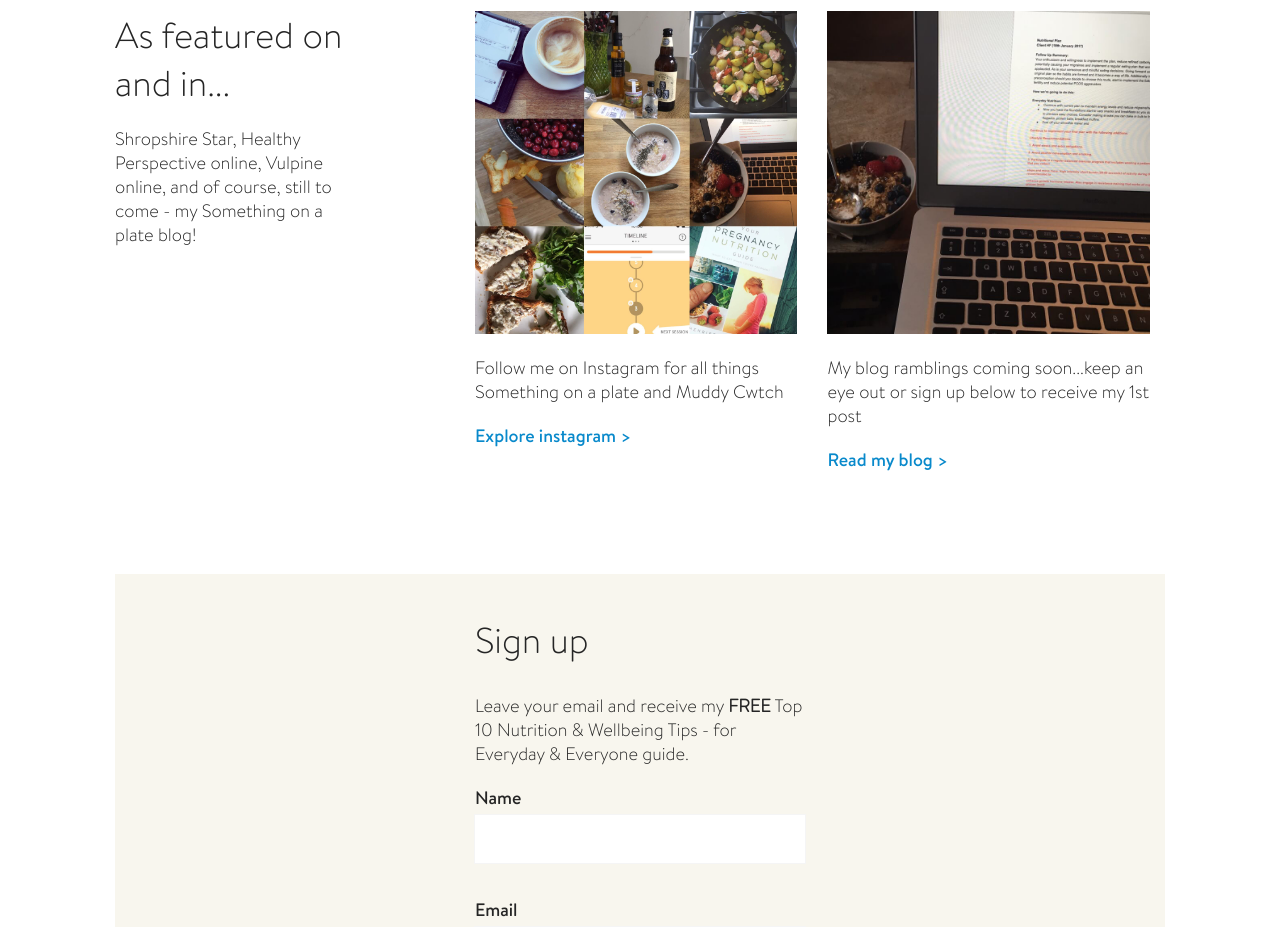
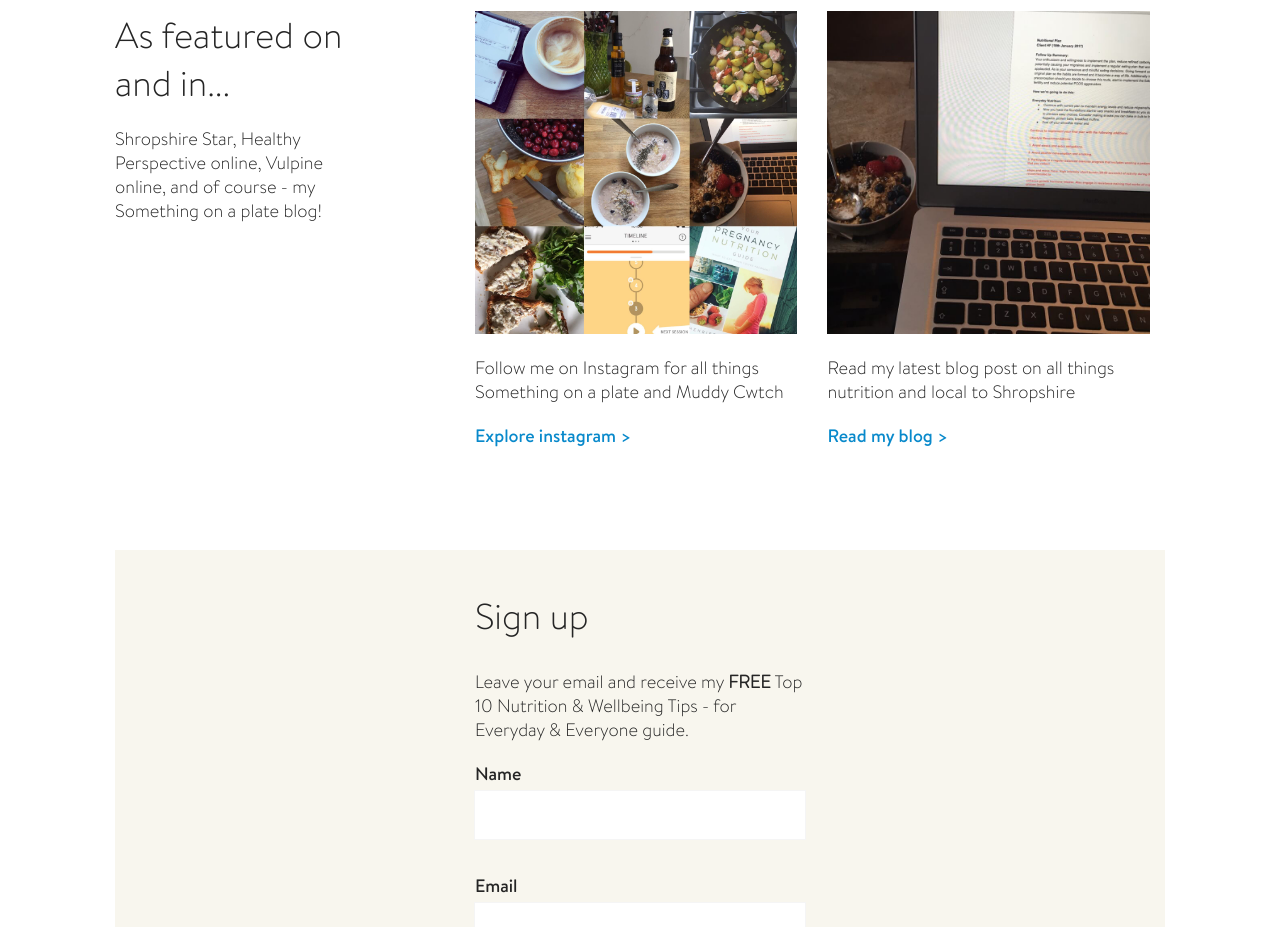
Before and after one commit to craighjones/Something-on-a-plate, a website: page index.html in a window 1280 px wide. Shown: the part 1520-2447 px from the top of the page. Drawn offline with Linux system fonts and the light colour scheme; files whose address does not match are found by name.

Commit message:
Homepage updates

```diff
--- a/index.html
+++ b/index.html
@@ -171,7 +171,7 @@
       <div class="row">
         <div class="news__title">
           <h2>As featured on and in...</h2>
-          <p>Shropshire Star, Healthy Perspective online, Vulpine online, and of course, still to come - my Something on a plate blog!</p>
+          <p>Shropshire Star, Healthy Perspective online, Vulpine online, and of course - my Something on a plate blog!</p>
         </div>
         <div class="news__posts">
           <div class="news__post">
@@ -181,7 +181,7 @@
           </div>
           <div class="news__post">
             <a href="" target="_blank"><img src="img/blog-ramblings.jpg" srcset="img/blog-ramblings.jpg 1x, img/blog-ramblings@2x.jpg 2x" alt="My blog ramblings coming soon"></a>
-            <p>My blog ramblings coming soon...keep an eye out or sign up below to receive my 1st post</p>
+            <p>Read my latest blog post on all things nutrition and local to Shropshire</p>
             <h3 class="blue"><a href="https://blog.somethingonaplate.com/" target="_blank"> Read my blog ></a></h3>
           </div>
         </div>
```
